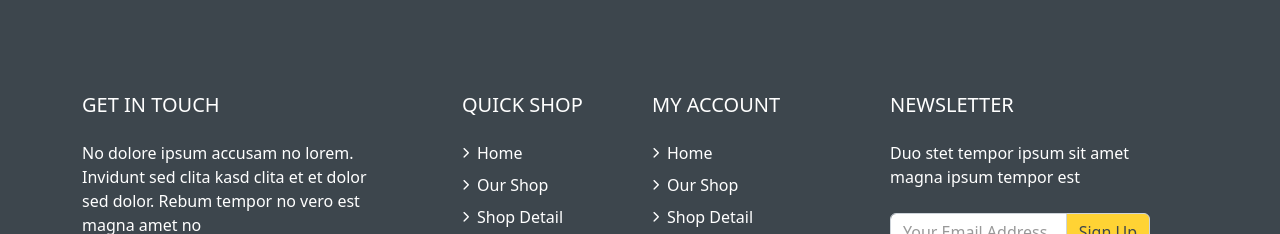
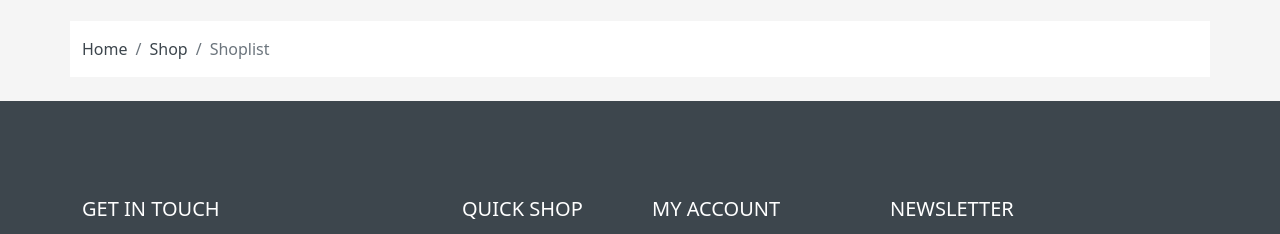
Before and after one commit to ShaimaaAKamal/Multishop, a plain HTML site: page shop.html in a window 1280 px wide. Shown: the part 190-424 px from the top of the page. Drawn offline with Linux system fonts and the light colour scheme.

Commit message:
shop page breadcrumb

```diff
--- a/css/style.css
+++ b/css/style.css
@@ -334,6 +334,11 @@ body{
         border-bottom:1px solid var(--siteGray);
     }
 
+
+    .breadcrumb a:hover{
+        text-decoration: underline !important;
+        background-color: transparent;
+    }
 @media  screen and (min-width:576px){
     .Featured h2::after{
         width:calc(100% - 280px);
--- a/shop.html
+++ b/shop.html
@@ -151,6 +151,18 @@
 
          </header>
 
+         <section id="breadCrumb">
+            <div class="container bg-white my-4 py-3">
+                <div aria-label="breadcrumb">
+                    <ol class="breadcrumb mb-0">
+                      <li class="breadcrumb-item"><a href="index.html" class="text-decoration-none text-dGray ">Home</a></li>
+                      <li class="breadcrumb-item"><a href="#"  class="text-decoration-none text-dGray ">Shop</a></li>
+                      <li class="breadcrumb-item active" aria-current="page">Shoplist</li>
+                    </ol>
+                  </div>
+            </div>
+         </section>
+
 
 
          <footer class="bg-dGray pt-5">
@@ -220,7 +232,7 @@
               </div>
             </div>
 
-           </footer>
+         </footer>
 
           <script src="js/bootstrap.bundle.min.js"></script>
           <script src="js/jquery-1.9.1.min.js"></script>
```
